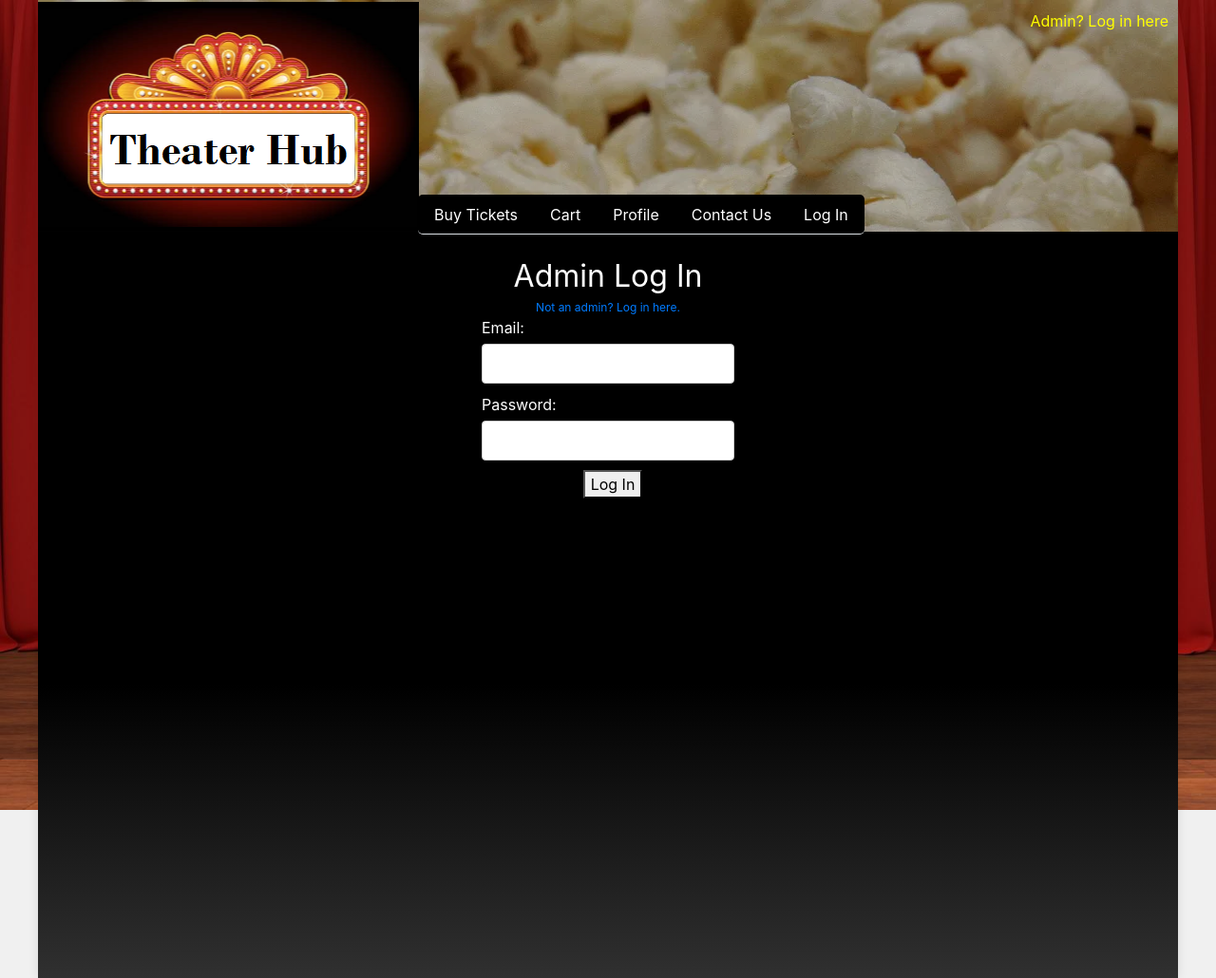
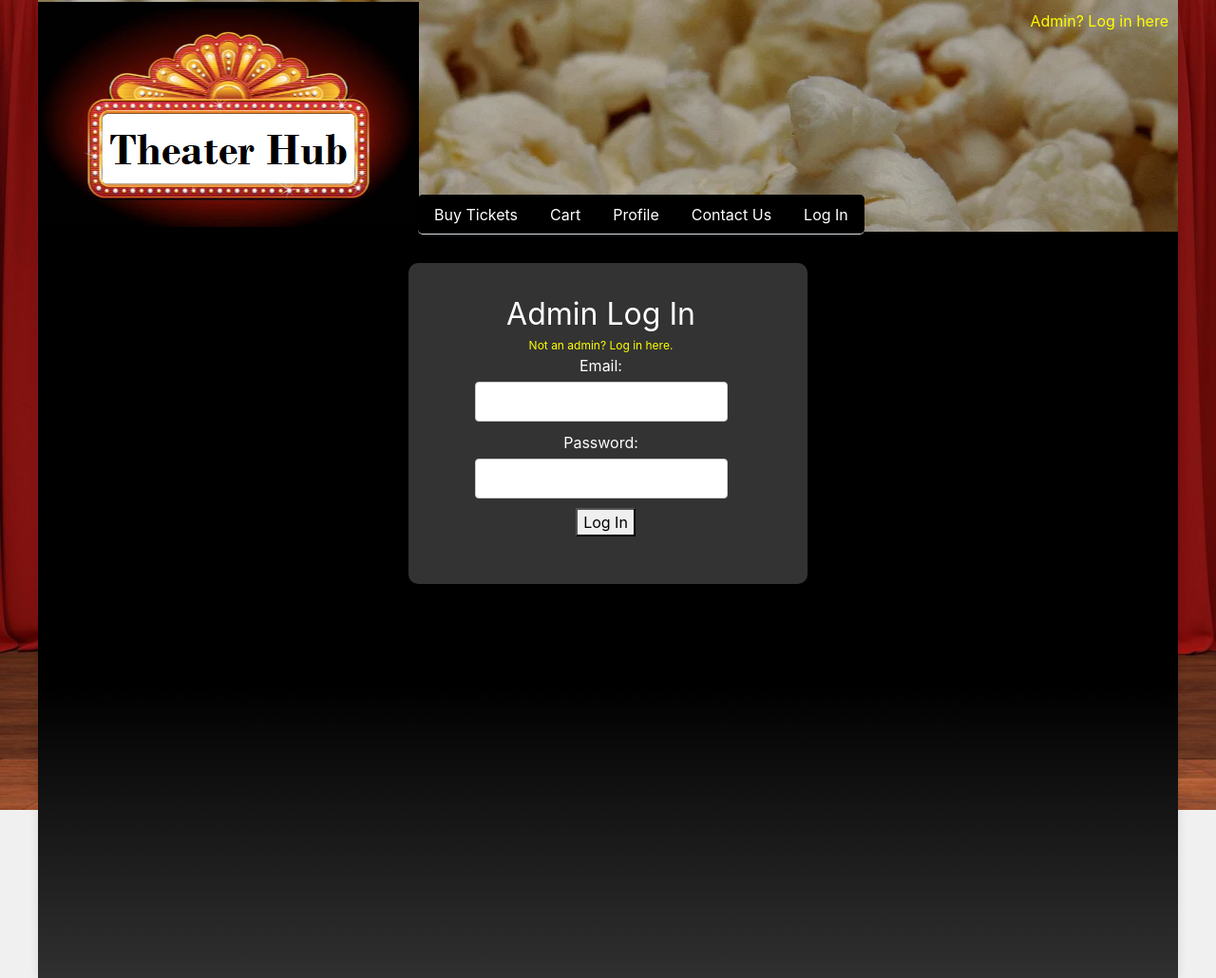
Before and after one commit to MColombo00/CSC330-TheaterHub, a Flask app: page /admin_login in a window 1280 px wide. Shown: the whole page at 95% size. Run offline with Flask 3, Linux system fonts and the light colour scheme; parts of the project's set-up code (start-up, migrations or seed data) failed here and were passed over; some libraries are stand-ins or nearby versions.

Commit message:
Adjust admin login to look better.

```diff
--- a/app/templates/admin_login.html
+++ b/app/templates/admin_login.html
@@ -1,9 +1,9 @@
 {% extends "base.html" %}
 {% block title %}TheaterHub - Admin Log In{% endblock %}
 {% block content %}
-    <div class="form-container">
+    <div class="form-container"style="text-align: center; margin: 30px auto 0; background-color: #333; padding: 20px; border-radius: 10px; padding-top:20px; padding-right:35px; padding-bottom: 35px; width:35%;">
       <div class="title" style="margin-left:0px;">Admin Log In</div>
-      <a href="/log_in" style="font-size:12px;">Not an admin? Log in here.</a>
+      <a href="/log_in" style="font-size:12px; color:yellow;">Not an admin? Log in here.</a>
       <form action="admin_login_handler" method="POST">
         <div class="form-group">
           <label for="email">Email:</label>
```
Also changed, not shown: app/templates/register.html (+5 -4 lines).
